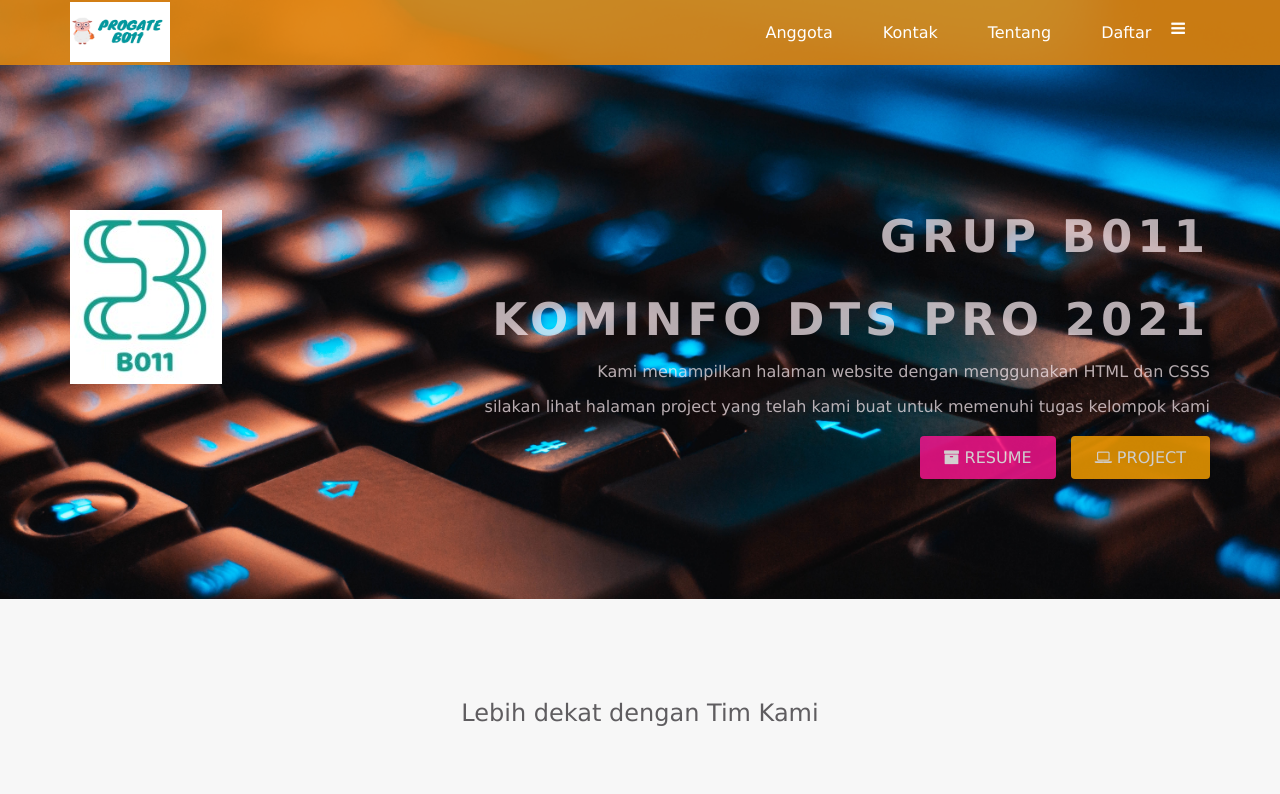
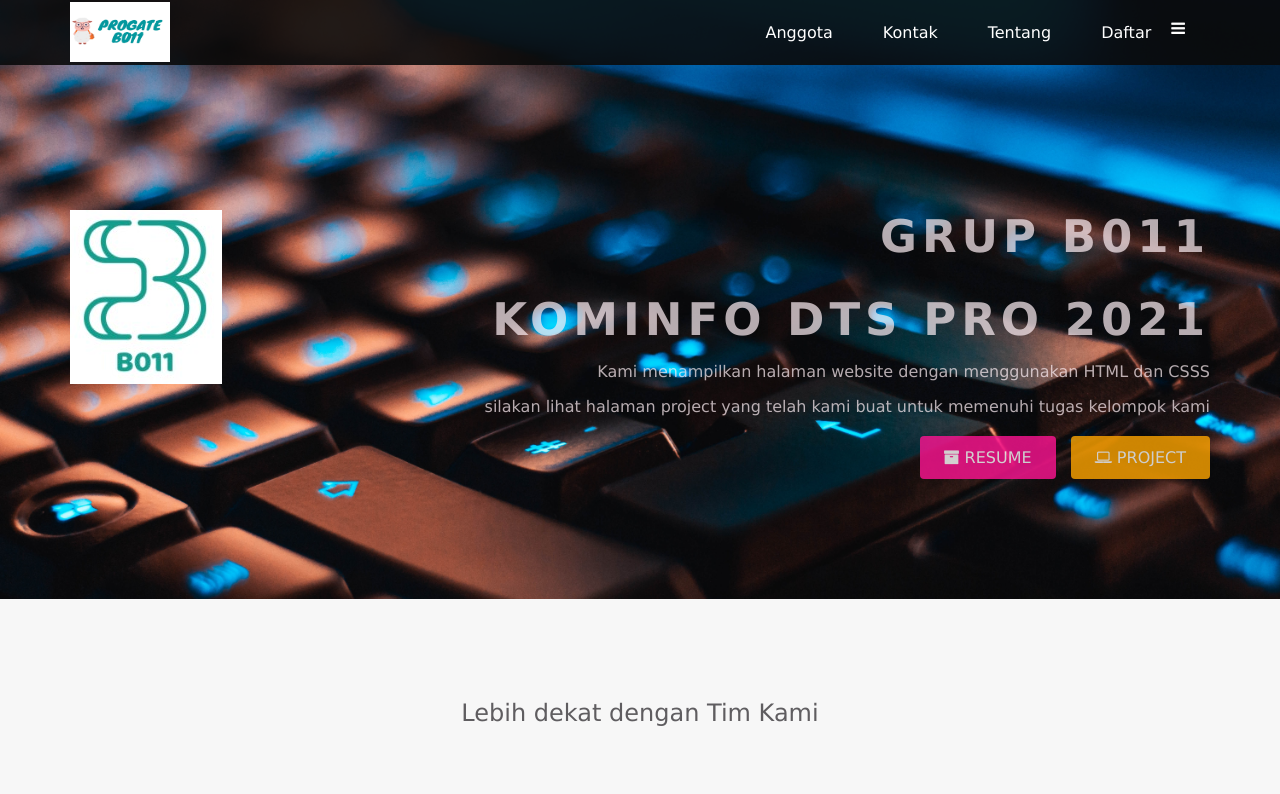
Before and after one commit to kandra-id/proyek-dts-web-b-11, a plain HTML site: page index.html in a window 1280 px wide. Shown: the top 794 px of the page. Drawn offline with Linux system fonts and the light colour scheme.

Commit message:
Update stylesheet.css

```diff
--- a/stylesheet.css
+++ b/stylesheet.css
@@ -85,7 +85,7 @@ a {
 header {
   height: 65px;
   width: 100%;
-  background-color: rgba(223, 133, 15, 0.9);
+  background-color: rgb(10 10 10 / 90%);
   position :fixed;
   top: 0;
   z-index: 10;
```
